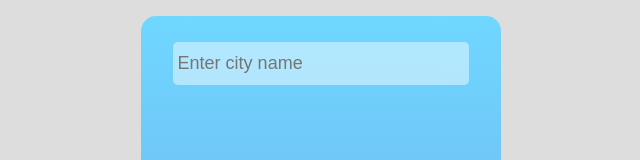
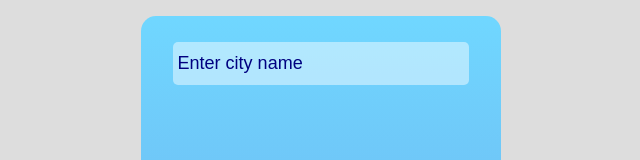
Before and after one commit to skoodath/weather-react, a React (Create React App) app: page / in a window 1280 px wide. Shown: the top 160 px of the page, without its empty margins (319-959 px from the left). Built offline with nearby package versions, Linux system fonts and the light colour scheme.

Commit message:
placehoder styling

```diff
--- a/src/styles/globalstyles.js
+++ b/src/styles/globalstyles.js
@@ -1,4 +1,4 @@
-import { createGlobalStyle} from 'styled-components';
+import { createGlobalStyle } from "styled-components";
 
 const GlobalStyle = createGlobalStyle`
     *{
--- a/src/styles/styledtop.js
+++ b/src/styles/styledtop.js
@@ -69,6 +69,9 @@ export const SearchBox = styled.input`
     transition-property: background-color;
     transition-duration: 0.5s;
   }
+  &::placeholder {
+    color: navy;
+  }
 `;
 
 export const ErrorMessage = styled.span`
```
Also changed, not shown: 1 other file (tests, documents, lock files or other folders).
